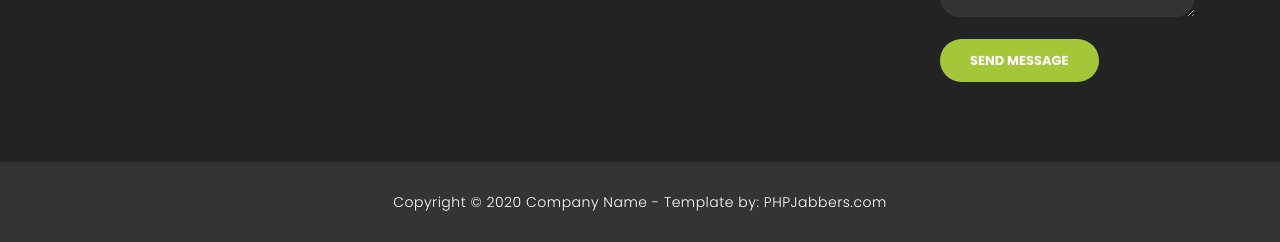
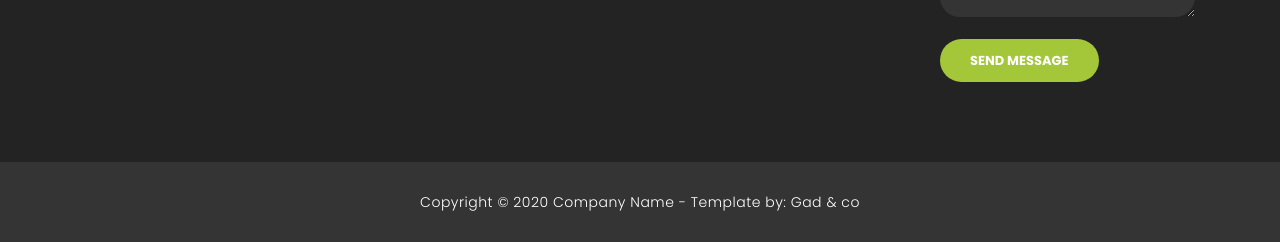
Before and after one commit to Young-r-e-n/carhire, a plain HTML site: page about.html in a window 1280 px wide. Shown: the part 2203-2445 px from the top of the page. Drawn offline with Linux system fonts and the light colour scheme.

Commit message:
second title change

```diff
--- a/about.html
+++ b/about.html
@@ -9,7 +9,7 @@
     <meta name="author" content="">
     <link href="https://fonts.googleapis.com/css?family=Poppins:100,200,300,400,500,600,700,800,900&display=swap" rel="stylesheet">
 
-    <title>PHPJabbers.com | Free Car Rental Website Template</title>
+    <title>Car hire website</title>
 
     <!-- Bootstrap core CSS -->
     <link href="vendor/bootstrap/css/bootstrap.min.css" rel="stylesheet">
@@ -247,7 +247,7 @@
           <div class="col-md-12">
             <p>
                 Copyright © 2020 Company Name
-                - Template by: <a href="https://www.phpjabbers.com/">PHPJabbers.com</a>
+                - Template by: <a href="https://www.Gad & co/">Gad & co</a>
             </p>
           </div>
         </div>
```
Also changed, not shown: blog-details.html (+2 -2 lines), blog.html (+2 -2 lines), contact.html (+1 -1 lines), faq.html (+2 -2 lines), fleet.html (+2 -2 lines), index.html (+2 -2 lines), team.html (+2 -2 lines), terms.html (+2 -2 lines), testimonials.html (+2 -2 lines).
